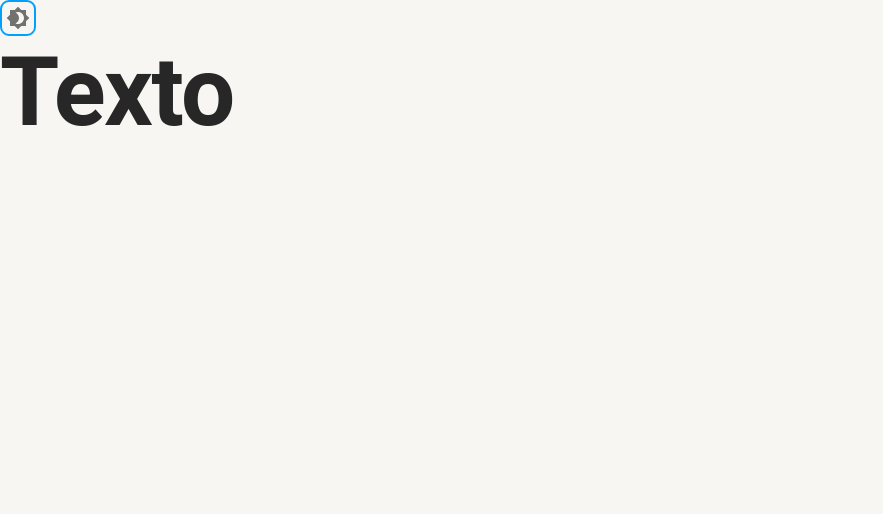
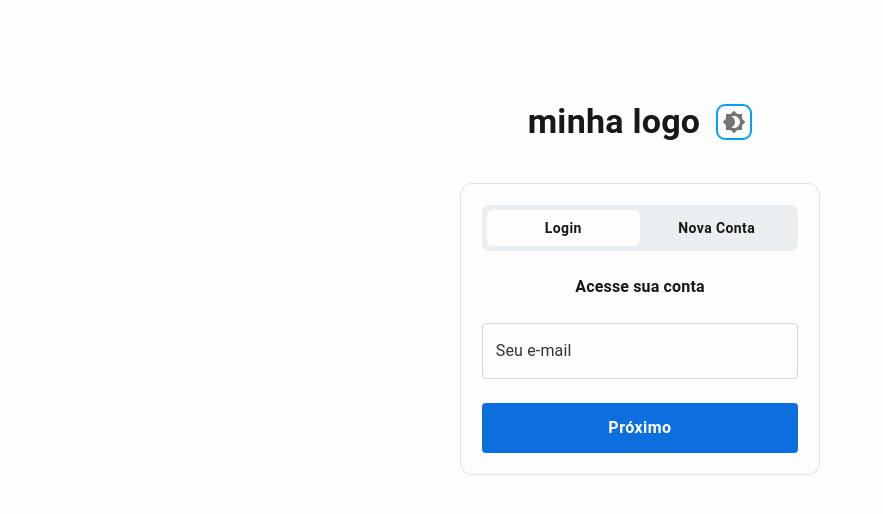
Before and after one commit to Joaorocha07/gerenciador-de-tarefa, a Next.js app: page /login in a window 1280 px wide. Shown: the top 514 px of the page, without its empty margins (0-883 px from the left). Built offline with nearby package versions, Linux system fonts and the light colour scheme.

Commit message:
tela de login finalizada

```diff
--- a/src/app/login/page.tsx
+++ b/src/app/login/page.tsx
@@ -1,17 +1,100 @@
 'use client'
-import React from 'react'
+import React, { useState } from 'react'
 
-import { Box } from '@mui/material'
+import { Box, Button, styled, useTheme } from '@mui/material'
 
 import CustomTypography from '@/components/text/CustomTypography'
 import ButtonToggleTheme from '@/components/button-toggle-theme/ButtonToggleTheme'
+import CustomTextField from '@/components/custom-text-field/CustomTextField'
+
+interface SwitchButtonProps {
+  selected: boolean
+}
+
+const SwitchButton = styled(Button)<SwitchButtonProps>(({ theme, selected }) => ({
+  backgroundColor: selected ? theme.palette.secondary.main : theme.palette.primary.light,
+  color: theme.palette.primary.contrastText,
+  width: '50%',
+  borderRadius: '6px',
+  textTransform: 'capitalize',
+  '&:hover': {
+    backgroundColor: selected ? theme.palette.secondary.main : theme.palette.primary.light
+  },
+  fontWeight: 'bold'
+}))
 
 export default function Login (): JSX.Element {
+  const theme = useTheme()
+  const [selectedButton, setSelectedButton] = useState<'login' | 'novaConta'>('login')
+
+  const handleButtonClick = (buttonName: 'login' | 'novaConta'): void => {
+    setSelectedButton(buttonName)
+  }
+
   return (
     <>
-      <Box>
-        <ButtonToggleTheme />
-        <CustomTypography text='Texto' variant='h1' />
+      <Box
+        sx={{
+          display: 'flex',
+          flexDirection: 'column',
+          alignItems: 'center',
+          justifyContent: 'center',
+          height: '72vh'
+        }}
+      >
+        <Box display="flex" alignItems="center" gap={theme.spacing(2)} mb={theme.spacing(5)}>
+          <CustomTypography text='minha logo' variant='h4' />
+          <ButtonToggleTheme />
+        </Box>
+        <Box
+          sx={{
+            display: 'flex',
+            flexDirection: 'column',
+            gap: theme.spacing(3),
+            border: `0.5px solid ${theme.palette.primary.dark}`,
+            borderRadius: '12px',
+            padding: '1.3rem',
+            width: '100%',
+            maxWidth: '360px'
+          }}
+        >
+          <Box
+            sx={{
+              display: 'flex',
+              width: '100%',
+              backgroundColor: theme.palette.primary.light,
+              borderRadius: '6px',
+              overflow: 'hidden',
+              p: '0.3rem'
+            }}
+          >
+            <SwitchButton variant='text' onClick={() => { handleButtonClick('login') }} selected={selectedButton === 'login'}>
+                Login
+            </SwitchButton>
+            <SwitchButton variant='text' onClick={() => { handleButtonClick('novaConta') }} selected={selectedButton === 'novaConta'}>
+                Nova conta
+            </SwitchButton>
+          </Box>
+          <Box textAlign="center">
+            <CustomTypography text="Acesse sua conta" variant="body1" />
+          </Box>
+          <Box>
+            <CustomTextField fullWidth label='Seu e-mail' variant='outlined' />
+          </Box>
+          <Button fullWidth sx={{
+            backgroundColor: theme.palette.button.background,
+            textTransform: 'capitalize',
+            color: '#ffffff',
+            fontWeight: 'bold',
+            fontSize: '1rem',
+            '&:hover': {
+              backgroundColor: theme.palette.button.hoverBackground
+            },
+            height: '50px'
+          }}>
+            Próximo
+          </Button>
+        </Box>
       </Box>
     </>
   )
--- /dev/null
+++ b/src/components/custom-text-field/CustomTextField.tsx
@@ -0,0 +1,44 @@
+import React from 'react'
+
+import { TextField, useTheme } from '@mui/material'
+
+interface CustomTextFieldProps {
+  label: string
+  variant: 'standard' | 'outlined' | 'filled'
+  fullWidth?: boolean
+}
+
+export default function CustomTextField ({ label, variant, fullWidth }: CustomTextFieldProps): JSX.Element {
+  const theme = useTheme()
+
+  return (
+    <TextField
+      fullWidth={fullWidth}
+      label={label}
+      variant={variant}
+      sx={{
+        '& .MuiOutlinedInput-root': {
+          '& fieldset': {
+            borderColor: theme.palette.textfield.border
+          },
+          '&:hover fieldset': {
+            borderColor: theme.palette.textfield.hoverBorder
+          },
+          '&.Mui-focused fieldset': {
+            borderColor: theme.palette.textfield.focusBorder
+          },
+          '& input': {
+            color: theme.palette.textfield.inputText,
+            fontWeight: 'bold'
+          }
+        },
+        '& .MuiInputLabel-root': {
+          color: theme.palette.textfield.placeholder
+        },
+        '& .MuiOutlinedInput-input::placeholder': {
+          color: theme.palette.textfield.placeholder
+        }
+      }}
+    />
+  )
+}
--- a/src/themes/Dark.ts
+++ b/src/themes/Dark.ts
@@ -1,17 +1,17 @@
 'use client'
 import { createTheme } from '@mui/material'
-import { blue, cyan, yellow } from '@mui/material/colors'
+import { yellow } from '@mui/material/colors'
 
 export const DarkTheme = createTheme({
   palette: {
     primary: {
       main: '#02A0FC',
-      dark: blue[800],
-      light: blue[500],
+      dark: '#474747',
+      light: '#333333',
       contrastText: '#ffffff'
     },
     secondary: {
-      main: cyan[500],
+      main: '#181818',
       dark: yellow[400],
       light: yellow[300],
       contrastText: '#ffffff'
@@ -19,6 +19,17 @@ export const DarkTheme = createTheme({
     background: {
       paper: '#272727',
       default: '#181818'
+    },
+    textfield: {
+      border: '#474747',
+      hoverBorder: '#B4B4B4',
+      focusBorder: '#0F9CEE',
+      placeholder: '#F1F1F4',
+      inputText: '#F1F1F4'
+    },
+    button: {
+      background: '#58A5FF',
+      hoverBackground: '#084387'
     }
   }
 })
--- a/src/themes/Light.ts
+++ b/src/themes/Light.ts
@@ -1,24 +1,65 @@
 'use client'
 import { createTheme } from '@mui/material'
-import { blue, cyan, yellow } from '@mui/material/colors'
+import { yellow } from '@mui/material/colors'
+
+declare module '@mui/material/styles' {
+  interface Palette {
+    textfield: {
+      border: string
+      hoverBorder: string
+      focusBorder: string
+      placeholder: string
+      inputText: string
+    }
+    button: {
+      background: string
+      hoverBackground: string
+    }
+  }
+
+  interface PaletteOptions {
+    textfield: {
+      border: string
+      hoverBorder: string
+      focusBorder: string
+      placeholder: string
+      inputText: string
+    }
+    button: {
+      background: string
+      hoverBackground: string
+    }
+  }
+}
 
 export const LightTheme = createTheme({
   palette: {
     primary: {
       main: '#02A0FC',
-      dark: blue[800],
-      light: blue[500],
-      contrastText: '#272727'
+      dark: '#DEE1E4',
+      light: '#ECEFF1',
+      contrastText: '#181818'
     },
     secondary: {
-      main: cyan[500],
+      main: '#FDFDFD',
       dark: yellow[400],
       light: yellow[300],
       contrastText: '#ffffff'
     },
     background: {
       paper: '#ffffff',
-      default: '#f7f6f3'
+      default: '#FDFDFD'
+    },
+    textfield: {
+      border: '#D5D8DB',
+      hoverBorder: '#606060',
+      focusBorder: '#0F9CEE',
+      placeholder: '#333333',
+      inputText: '#4C4C4C'
+    },
+    button: {
+      background: '#0D6FDE',
+      hoverBackground: '#084387'
     }
   }
 })
```
